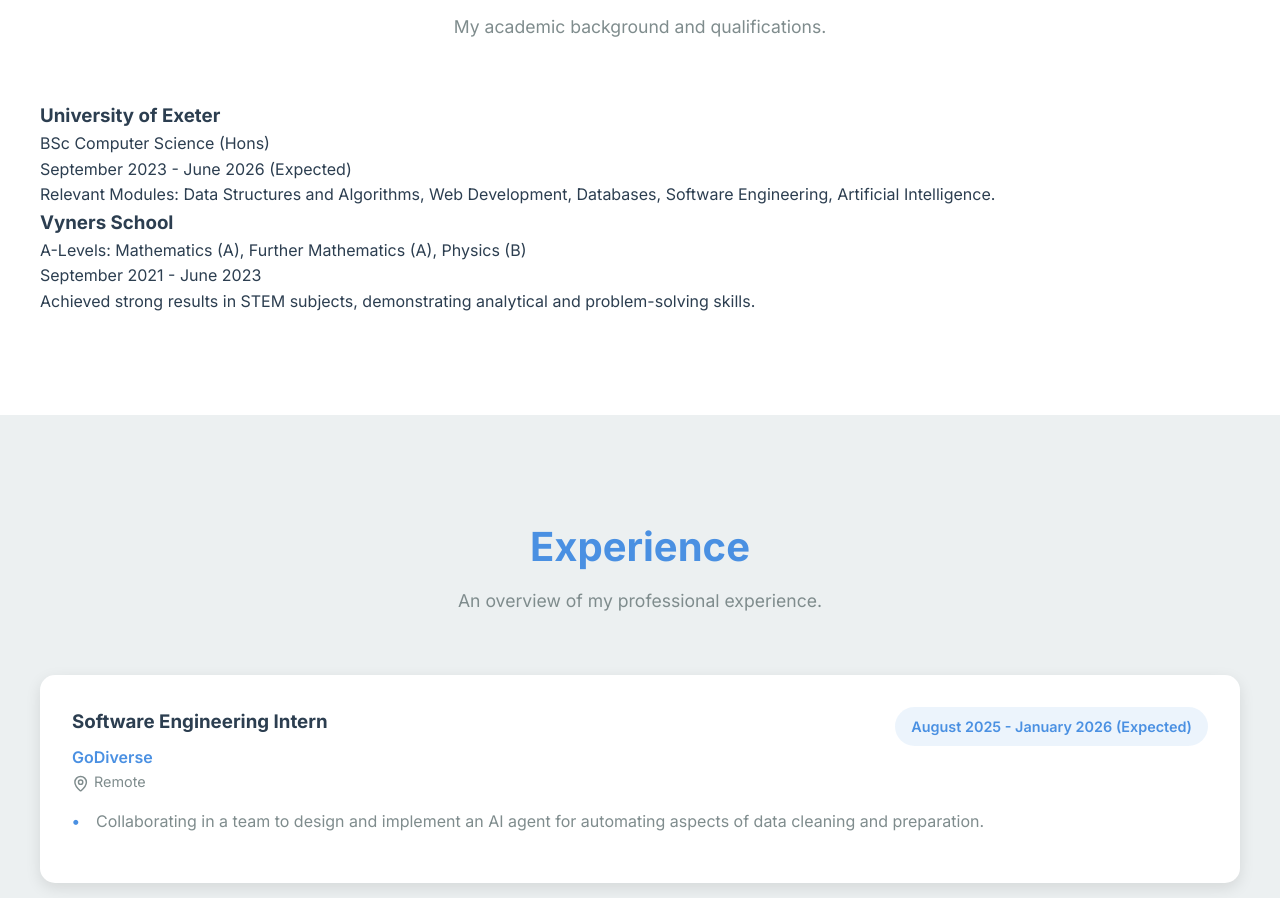
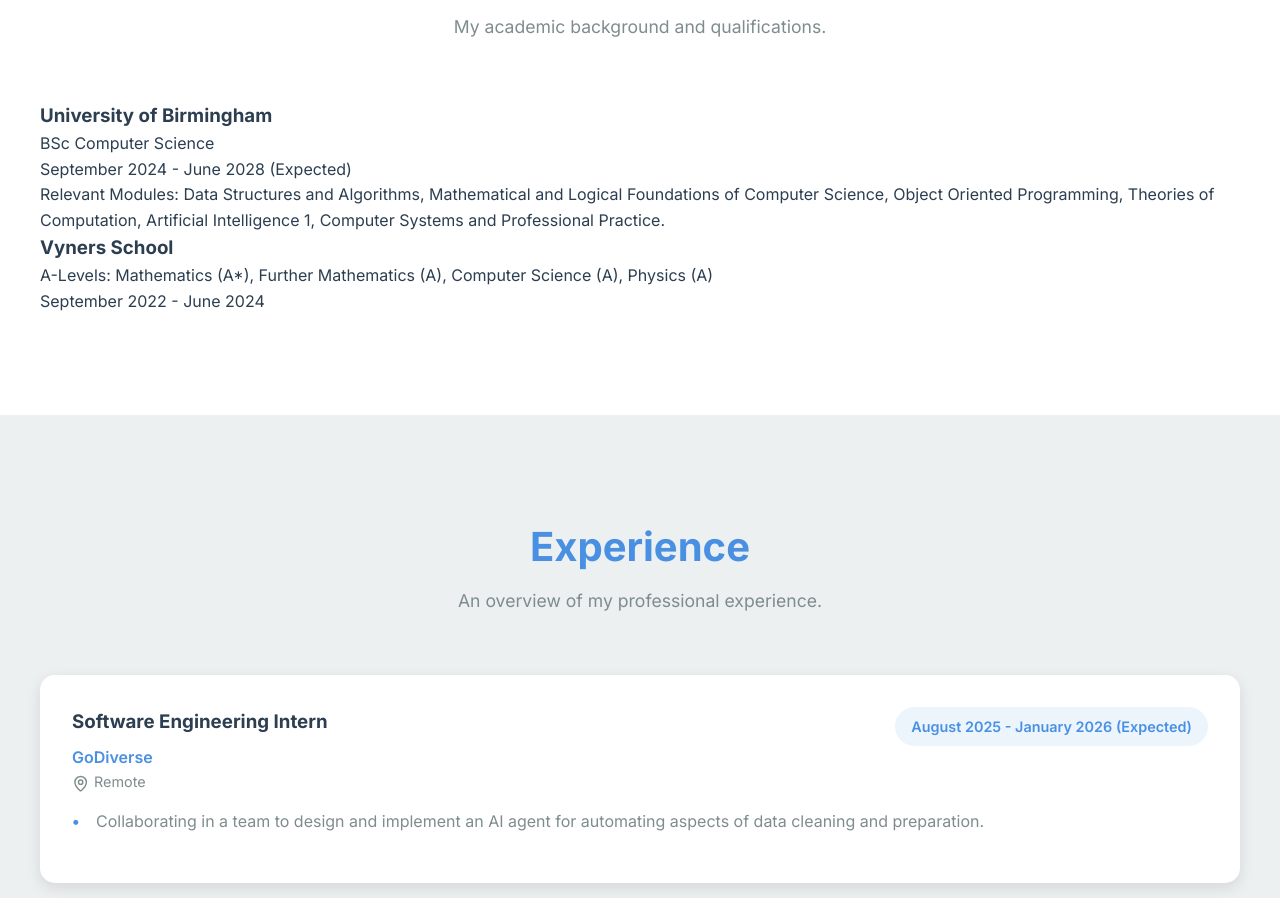
Before and after one commit to RushilYadav/Personal-Portfolio-Website, a plain HTML site: page index.html in a window 1280 px wide. Shown: the part 959-1857 px from the top of the page. Drawn offline with nearby package versions, Linux system fonts and the light colour scheme.

Commit message:
updated details after copilot inserted placeholders

```diff
--- a/index.html
+++ b/index.html
@@ -53,16 +53,15 @@
             </div>
             <div class="education-grid">
                 <div class="education-card">
-                    <h3>University of Exeter</h3>
-                    <p class="degree">BSc Computer Science (Hons)</p>
-                    <p class="duration">September 2023 - June 2026 (Expected)</p>
-                    <p class="details">Relevant Modules: Data Structures and Algorithms, Web Development, Databases, Software Engineering, Artificial Intelligence.</p>
+                    <h3>University of Birmingham</h3>
+                    <p class="degree">BSc Computer Science</p>
+                    <p class="duration">September 2024 - June 2028 (Expected)</p>
+                    <p class="details">Relevant Modules: Data Structures and Algorithms, Mathematical and Logical Foundations of Computer Science, Object Oriented Programming, Theories of Computation, Artificial Intelligence 1, Computer Systems and Professional Practice.</p>
                 </div>
                 <div class="education-card">
                     <h3>Vyners School</h3>
-                    <p class="degree">A-Levels: Mathematics (A), Further Mathematics (A), Physics (B)</p>
-                    <p class="duration">September 2021 - June 2023</p>
-                    <p class="details">Achieved strong results in STEM subjects, demonstrating analytical and problem-solving skills.</p>
+                    <p class="degree">A-Levels: Mathematics (A*), Further Mathematics (A), Computer Science (A), Physics (A)</p>
+                    <p class="duration">September 2022 - June 2024</p>
                 </div>
             </div>
         </div>
```
